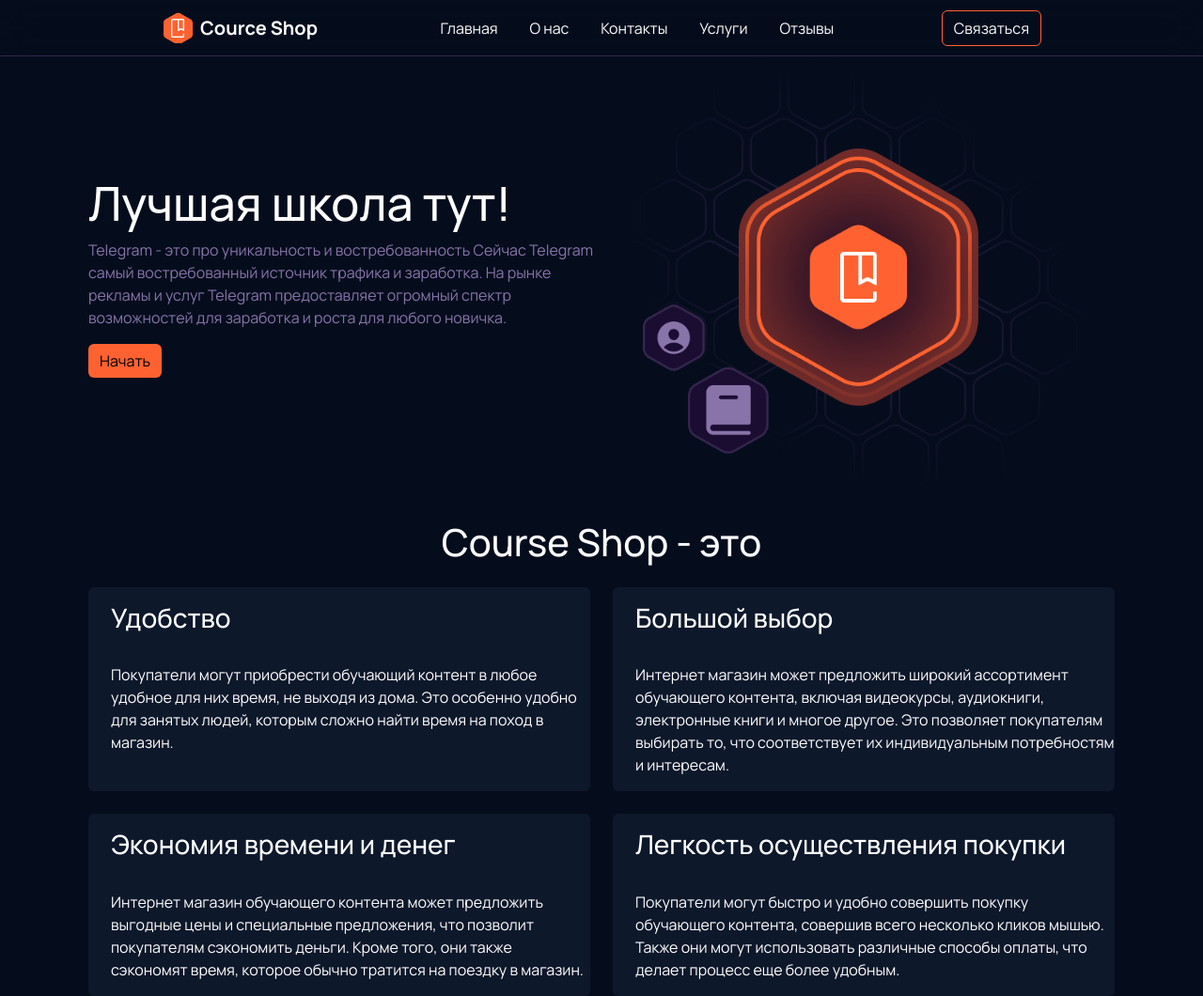
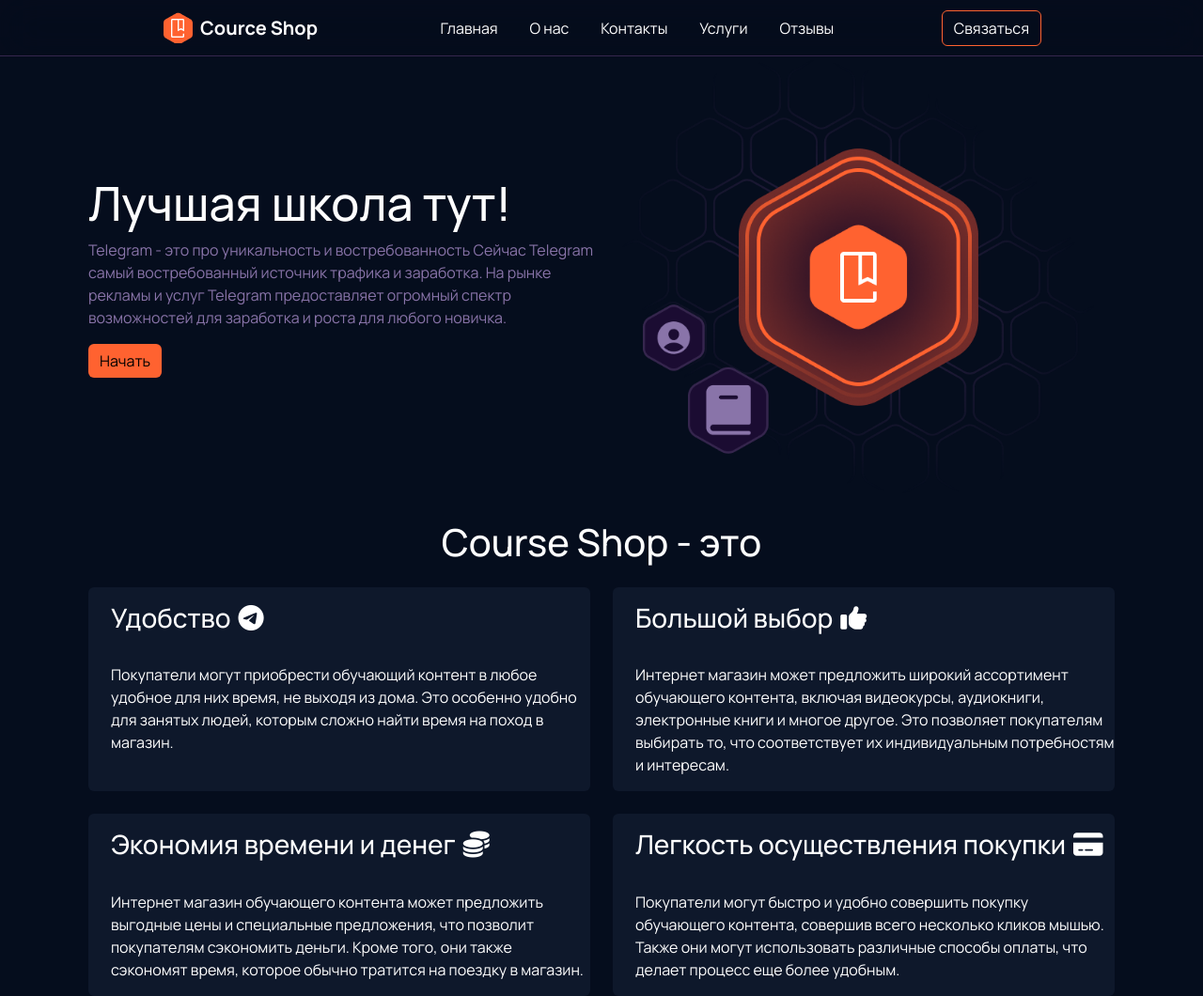
Before and after one commit to KellMinorniy/school_course, a plain HTML site: page index.html in a window 1280 px wide. Shown: the whole page at 94% size. Drawn offline with nearby package versions, Linux system fonts and the light colour scheme.

Commit message:
add icons

```diff
--- a/index.html
+++ b/index.html
@@ -8,6 +8,7 @@
       rel="stylesheet"
       href="https://cdn.jsdelivr.net/npm/bootstrap@5.3.2/dist/css/bootstrap.min.css"
     />
+    <link rel="stylesheet" href="https://cdnjs.cloudflare.com/ajax/libs/font-awesome/6.5.1/css/all.min.css">
     <link rel="stylesheet" href="assets/css/main.css" />
   </head>
 
@@ -86,7 +87,7 @@
           <div class="d-flex flex-column flex-md-row gap-4 mt-4">
             <!-- item 1 -->
             <div class="block d-flex col pt-3 ps-4 flex-column rounded">
-              <h3>Удобство</h3>
+              <h3 class="d-flex align-items-center">Удобство<i class="fa-brands fa-telegram ms-2"></i></h3>
               <p class="mt-4">
                 Покупатели могут приобрести обучающий контент в любое удобное
                 для них время, не выходя из дома. Это особенно удобно для
@@ -95,7 +96,7 @@
             </div>
             <!-- item 2 -->
             <div class="block d-flex col pt-3 ps-4 flex-column rounded">
-              <h3>Большой выбор</h3>
+              <h3>Большой выбор<i class="fa-solid fa-thumbs-up ms-2"></i></h3>
               <p class="mt-4">
                 Интернет магазин может предложить широкий ассортимент обучающего
                 контента, включая видеокурсы, аудиокниги, электронные книги и
@@ -108,7 +109,7 @@
           <div class="d-flex flex-column flex-md-row gap-4 mt-4">
             <!-- item 3 -->
             <div class="block d-flex col pt-3 ps-4 flex-column rounded">
-              <h3>Экономия времени и денег</h3>
+              <h3>Экономия времени и денег<i class="fa-solid fa-coins ms-2"></i></h3>
               <p class="mt-4">
                 Интернет магазин обучающего контента может предложить выгодные
                 цены и специальные предложения, что позволит покупателям
@@ -118,7 +119,7 @@
             </div>
             <!-- item 4 -->
             <div class="block d-flex col pt-3 ps-4 flex-column rounded">
-              <h3>Легкость осуществления покупки</h3>
+              <h3>Легкость осуществления покупки<i class="fa-solid fa-credit-card ms-2"></i></h3>
               <p class="mt-4">
                 Покупатели могут быстро и удобно совершить покупку обучающего
                 контента, совершив всего несколько кликов мышью. Также они могут
```
